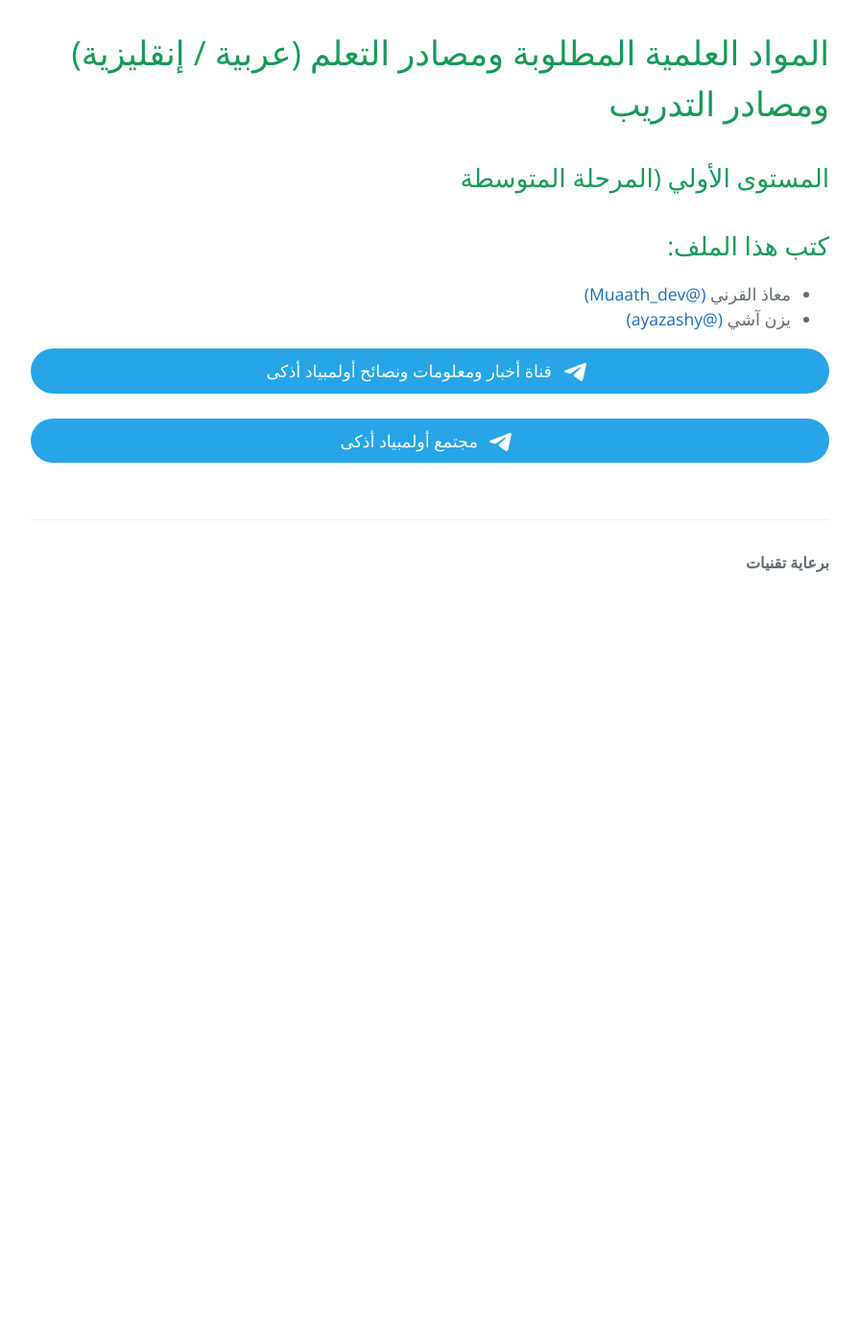
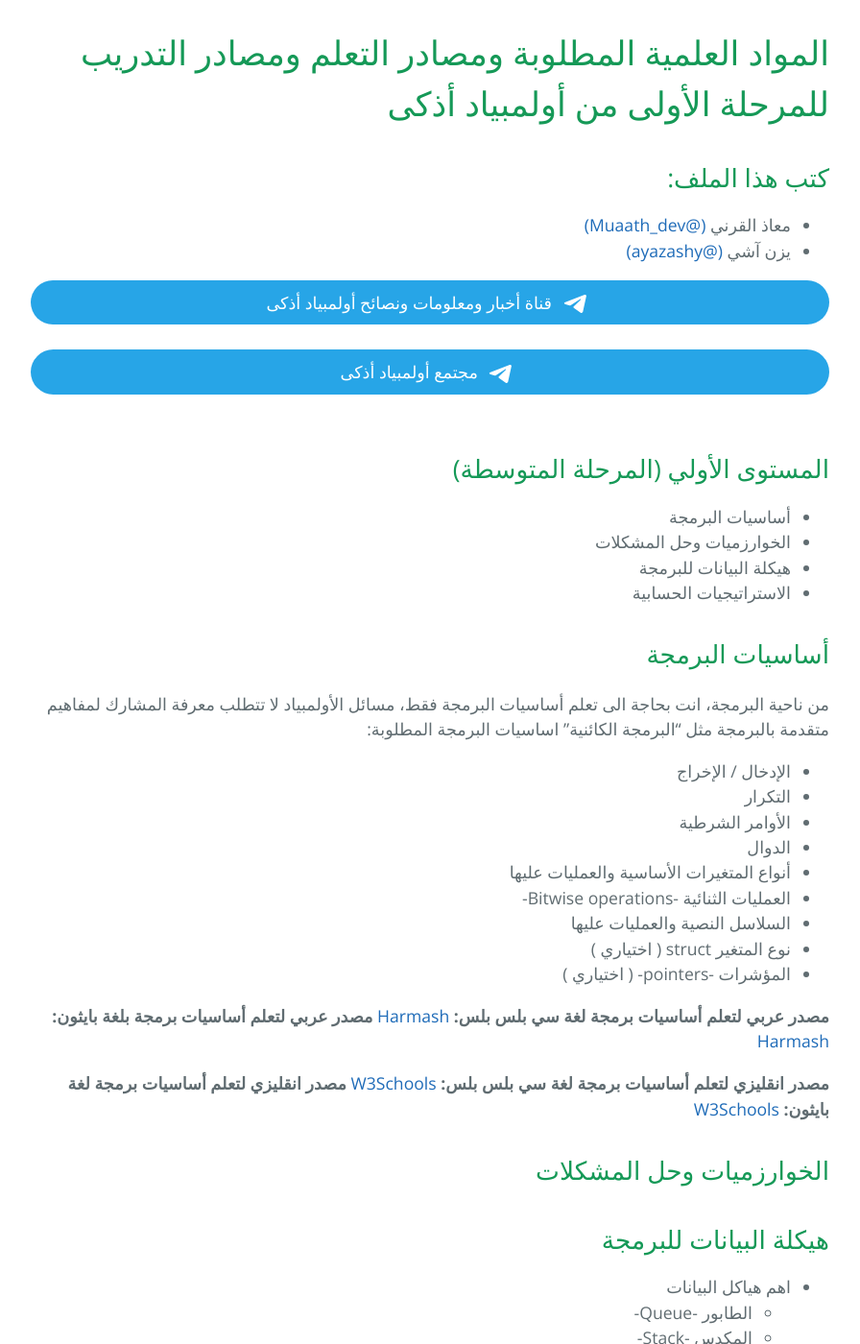
Before and after one commit to Teqaniaat/Teqaniaat, a Jekyll site: the page built from athka/first_exam_topics_junior_ar.md, in a window 1280 px wide and 1400 px high, scrolled down 274 px. Shown: the whole window at 96% size, without its empty margins (192-1088 px from the left). Built offline with Jekyll 4.4.1, drawn with Linux system fonts in a browser that asks for light colours; the repository's description, which GitHub fills in, is left out; before the commit the page ends 904 px from its top, so only the background shows below that; some of the changed text lies outside the part shown.

Commit message:
Update first_exam_topics_junior_ar.md

```diff
--- a/athka/first_exam_topics_junior_ar.md
+++ b/athka/first_exam_topics_junior_ar.md
@@ -3,9 +3,7 @@ title: 'ATHKA Roadmap'
 layout: athkaAR
 lang: ar
 ---
-# المواد العلمية المطلوبة ومصادر التعلم (عربية / إنقليزية) ومصادر التدريب
-## المستوى الأولي (المرحلة المتوسطة
-
+# المواد العلمية المطلوبة ومصادر التعلم ومصادر التدريب للمرحلة الأولى من أولمبياد أذكى
 
 <h2>كتب هذا الملف:</h2>
 <ul>
@@ -14,3 +12,56 @@ lang: ar
 </ul>
 
 {% include athka-tgchannel.html %}
+
+## المستوى الأولي (المرحلة المتوسطة)
+- أساسيات البرمجة
+- الخوارزميات وحل المشكلات
+- هيكلة البيانات للبرمجة
+- الاستراتيجيات الحسابية
+
+
+## أساسيات البرمجة
+من ناحية البرمجة، انت بحاجة الى تعلم أساسيات البرمجة فقط، مسائل الأولمبياد لا تتطلب معرفة المشارك لمفاهيم متقدمة بالبرمجة مثل "البرمجة الكائنية"
+اساسيات البرمجة المطلوبة:
+- الإدخال / الإخراج
+- التكرار
+- الأوامر الشرطية
+- الدوال
+- أنواع المتغيرات الأساسية والعمليات عليها
+- العمليات الثنائية -Bitwise operations-
+- السلاسل النصية والعمليات عليها
+- نوع المتغير struct ( اختياري )
+- المؤشرات -pointers- ( اختياري )
+
+**مصدر عربي لتعلم أساسيات برمجة لغة سي بلس بلس:** [Harmash](https://harmash.com/tutorials/cplusplus/overview)
+**مصدر عربي لتعلم أساسيات برمجة بلغة بايثون:** [Harmash](https://harmash.com/tutorials/python/overview)
+
+**مصدر انقليزي لتعلم أساسيات برمجة لغة سي بلس بلس:** [W3Schools](https://www.w3schools.com/cpp/)
+**مصدر انقليزي لتعلم أساسيات برمجة لغة بايثون:** [W3Schools](https://www.w3schools.com/python/)
+
+## الخوارزميات وحل المشكلات
+## هيكلة البيانات للبرمجة
+- اهم هياكل البيانات
+  - الطابور -Queue-
+  - المكدس -Stack-
+  - المجموعة المنفصلة -Disjoint-set data-
+  - الشجرة المجزئة -Segment Tree-
+- اهم هياكل البيانات المدمجة في ++C
+  - ـ `vector`
+  - ـ `set`/`multiset`/`unordered_set`
+  - ـ `map`
+  - ـ `pair`
+  - ـ `stack`
+  - ـ `queue`
+  - ـ `priority_queue`
+  - ـ `array`
+## الاستراتيجيات الحسابية
+- خوارزميات الرياضيات/الاستراتيجيات الحسابية
+  - التحقق الأعداد الأولية -Prime Test-
+  - القواسم -Divisors-
+  - تحليل الأعداد الأولية -Prime Factorization-
+  - حدسية جولدباخ -Goldbach Conjecture-
+  - خوارزمية ايجاد الأعداد الأولية -sieve of eratosthenes-
+  - القاسم المشترك الأكبر/المضاعف المشترك الأصغر -GCD/LCM-
+  - الأسس الثنائية -Binary Exponentiation-
+  - المصفوفات -Matrices-
```
